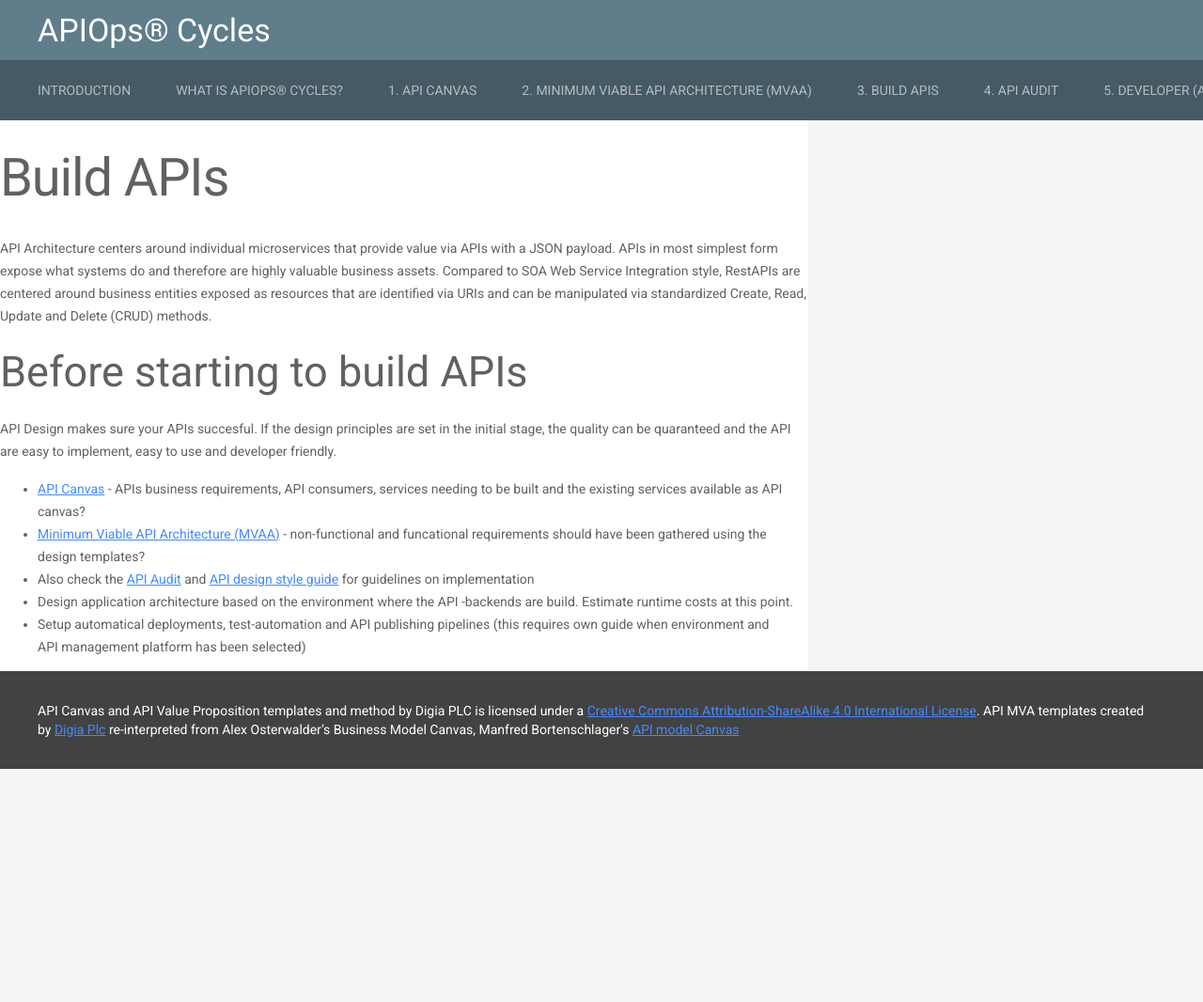
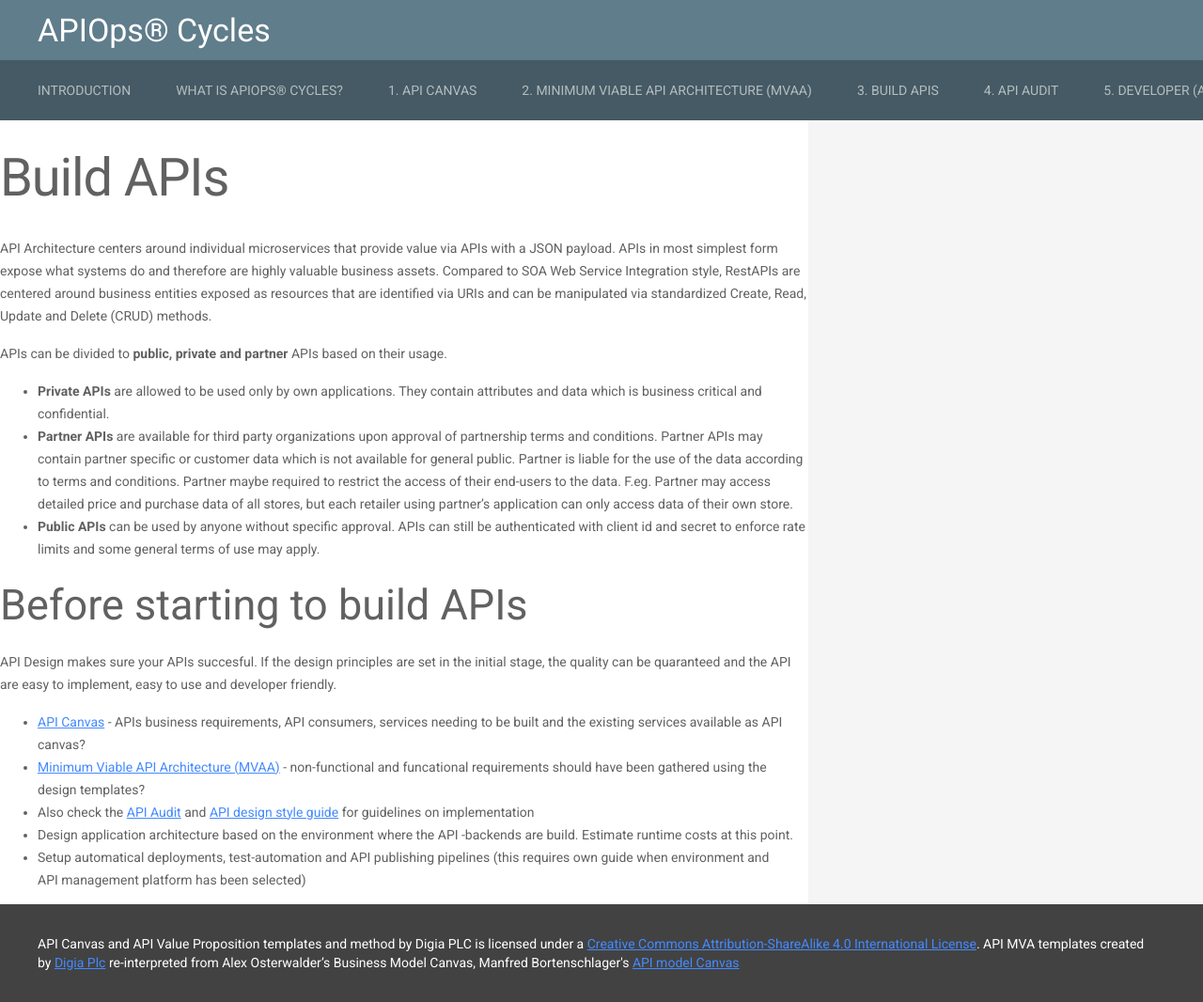
Before and after one commit to mniinio/APIOps-cycles, a Jekyll site: the page built from BuildAPIs.md, in a window 1280 px wide. Shown: the whole page at 94% size. Built offline with Jekyll 4.4.1, drawn with Linux system fonts in a browser that asks for light colours; our own code applies the rules of GitHub Pages for plain Markdown files; before the commit the page ends 900 px from its top, so only the background shows below that.

Commit message:
fixing links

```diff
--- a/BuildAPIs.md
+++ b/BuildAPIs.md
@@ -1,17 +1,22 @@
 ---
 title: Build APIs
-
 permalink: /buildapis/
 ---
 
 API Architecture centers around individual microservices that provide value via APIs with a JSON payload. APIs in most simplest form expose what systems do and therefore are highly valuable business assets. Compared to SOA Web Service Integration style, RestAPIs are centered around business entities exposed as resources that are identified via URIs and can be manipulated via standardized Create, Read, Update and Delete (CRUD) methods.
 
+APIs can be divided to **public, private and partner** APIs based on their usage.
+
+* **Private APIs** are allowed to be used only by own applications. They contain attributes and data which is business critical and confidential.
+* **Partner APIs** are available for third party organizations upon approval of partnership terms and conditions. Partner APIs may contain partner specific or customer data which is not available for general public. Partner is liable for the use of the data according to terms and conditions. Partner maybe required to restrict the access of their end-users to the data. F.eg. Partner may access detailed price and purchase data of all stores, but each retailer using partner’s application can only access data of their own store.
+* **Public APIs** can be used by anyone without specific approval. APIs can still be authenticated with client id and secret to enforce rate limits and some general terms of use may apply.
+
 ## Before starting to build APIs
 
 API Design makes sure your APIs succesful. If the design principles are set in the initial stage, the quality can be quaranteed and the API are easy to implement, easy to use and developer friendly.
 
-*   [API Canvas](apicanvas.md) - APIs business requirements, API consumers, services needing to be built and the existing services available as API canvas?
-*   [Minimum Viable API Architecture (MVAA)](MinimumViableAPIArchitecture-MVAA.md) - non-functional and funcational requirements should have been gathered using the design templates?
-*   Also check the [API Audit](apiaudit.md) and [API design style guide](APIDesignStyleGuide.md) for guidelines on implementation
+*   [API Canvas](../apicanvas) - APIs business requirements, API consumers, services needing to be built and the existing services available as API canvas?
+*   [Minimum Viable API Architecture (MVAA)](../MinimumViableAPIArchitecture-MVAA) - non-functional and funcational requirements should have been gathered using the design templates?
+*   Also check the [API Audit](../apiaudit) and [API design style guide](../APIDesignStyleGuide) for guidelines on implementation
 *   Design application architecture based on the environment where the API -backends are build. Estimate runtime costs at this point.
 *   Setup automatical deployments, test-automation and API publishing pipelines (this requires own guide when environment and API management platform has been selected)
```
Also changed, not shown: MinimumViableAPIArchitecture(MVAA).md (+3 -3 lines).
